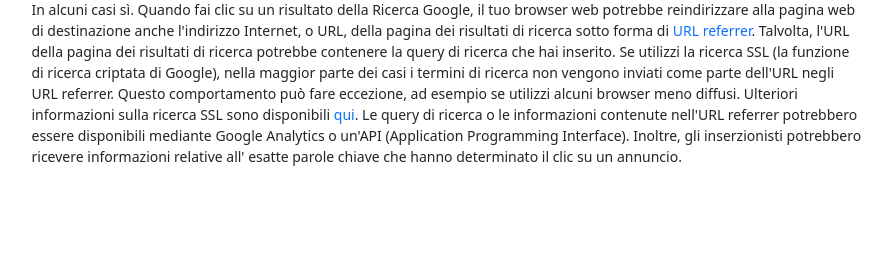
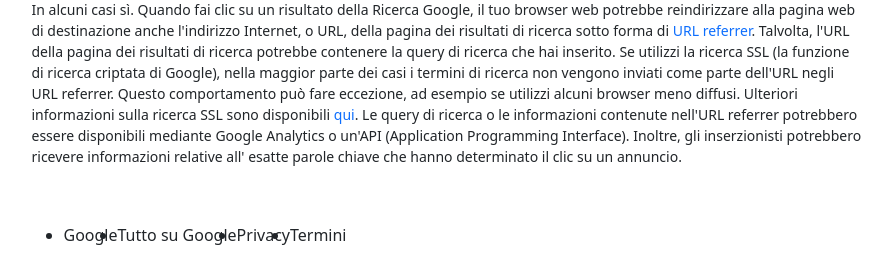
Before and after one commit to markcaf/php-google-faq, a PHP site: page / in a window 1280 px wide. Shown: the part 2555-2818 px from the top of the page, without its empty margins (193-1085 px from the left). Before the commit the page ends 2721 px from the top, so only its background shows below. Run offline with PHP 8.4, Linux system fonts and the light colour scheme.

Commit message:
feat: add the footer with a menu

```diff
--- a/index.php
+++ b/index.php
@@ -135,5 +135,20 @@
 
     </main>
 
+    <footer>
+        <div class="container">
+            <div class="row justify-content-center">
+                <div class="col-9">
+                    <ul class="d-flex">
+                        <li>Google</li>
+                        <li>Tutto su Google</li>
+                        <li>Privacy</li>
+                        <li>Termini</li>
+                    </ul>
+                </div>
+            </div>
+        </div>
+    </footer>
+
 </body>
 </html>
```
